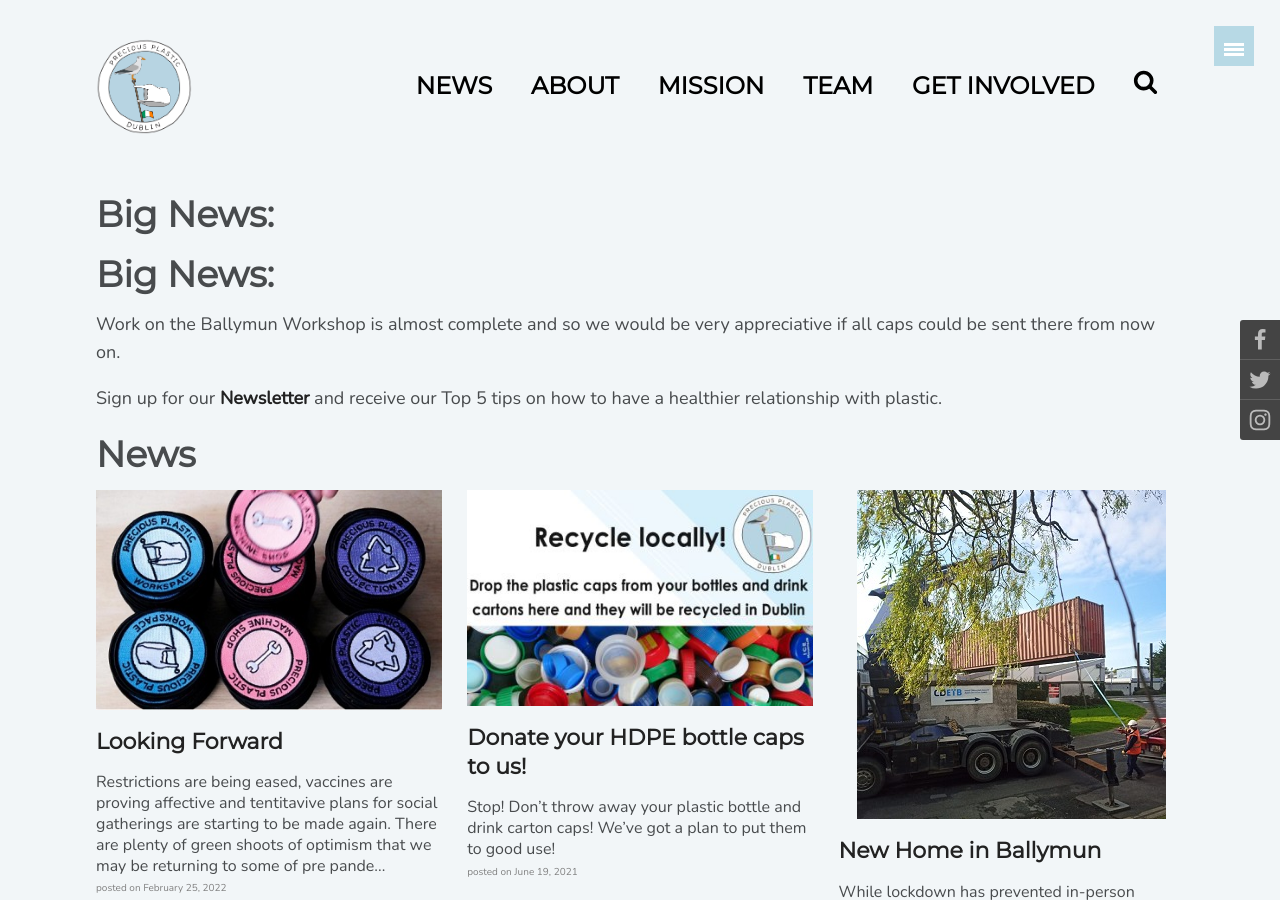
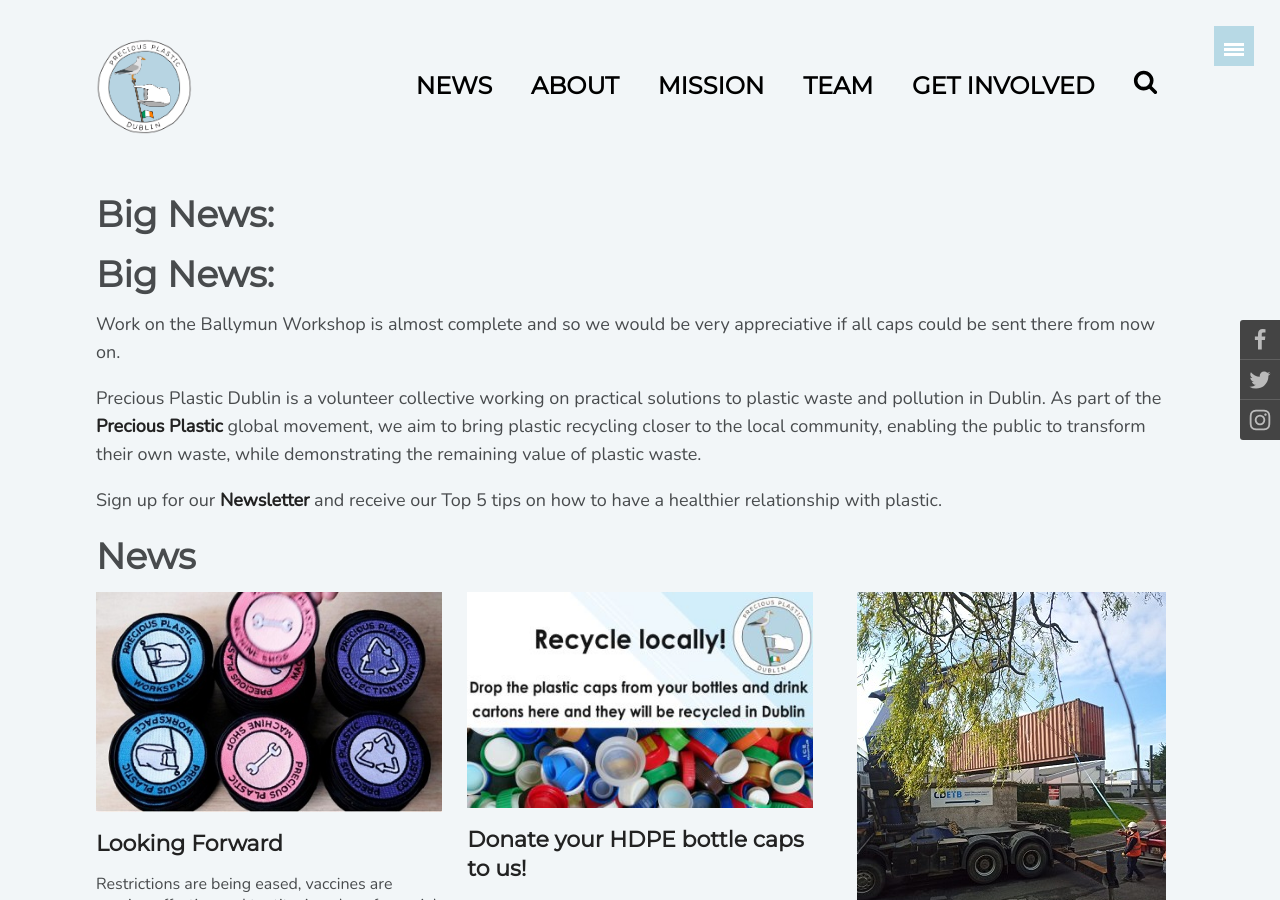
Before and after one commit to preciousplasticdublin/preciousplasticdublin.github.io, a Jekyll site: the page built from index.md, in a window 1280 px wide and 900 px high. Built offline with Jekyll 4.4.1, drawn with Linux system fonts in a browser that asks for light colours; comment, search, counter and statistics services are not loaded; our own code applies the rules of GitHub Pages for plain Markdown files.

Commit message:
Update index.md
Fix landing page

```diff
--- a/index.md
+++ b/index.md
@@ -7,7 +7,7 @@
 # Big News:
 Work on the Ballymun Workshop is almost complete and so we would be very appreciative if all caps could be sent there from now on.
 
-<!-- Precious Plastic Dublin is a volunteer collective working on practical solutions to plastic waste and pollution in Dublin. As part of the [Precious Plastic](https://preciousplastic.com) global movement, we aim to bring plastic recycling closer to the local community, enabling the public to transform their own waste, while demonstrating the remaining value of plastic waste. -->
+Precious Plastic Dublin is a volunteer collective working on practical solutions to plastic waste and pollution in Dublin. As part of the [Precious Plastic](https://preciousplastic.com) global movement, we aim to bring plastic recycling closer to the local community, enabling the public to transform their own waste, while demonstrating the remaining value of plastic waste.
 
 
 
```
